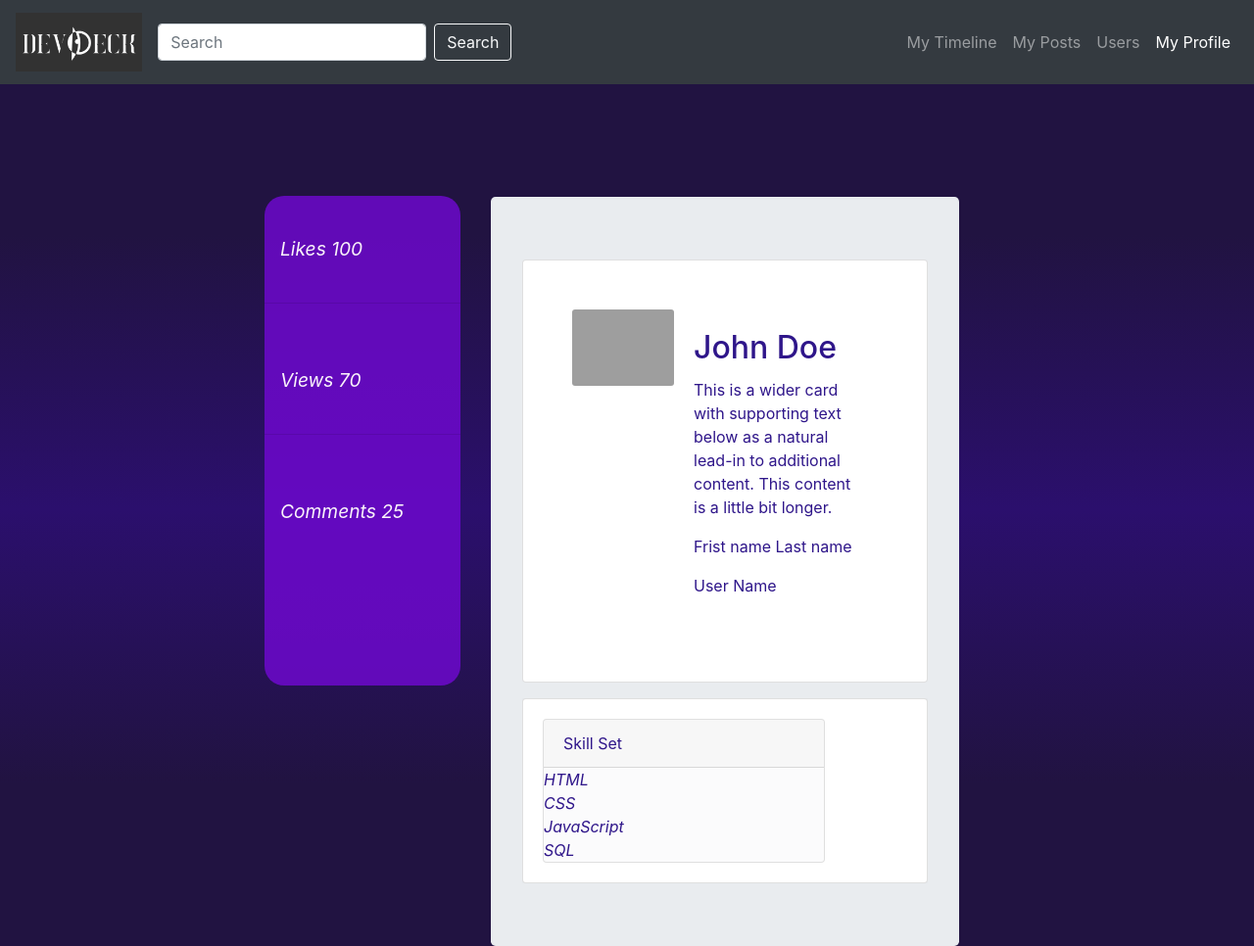
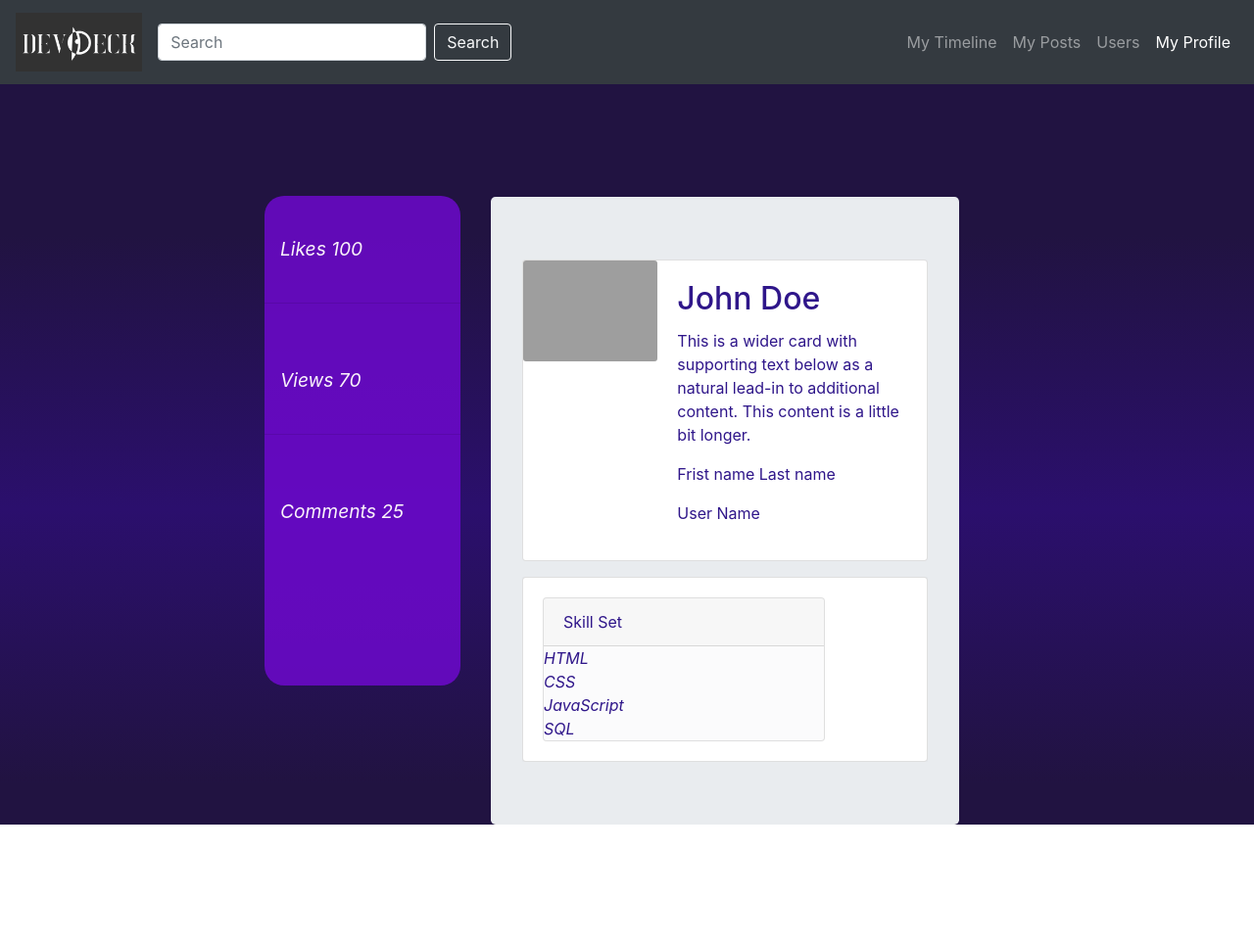
Before and after one commit to DannieDigital/project-2, a website: page public/myprofile.html in a window 1280 px wide. Shown: the whole page at 98% size. After the commit the page ends 842 px from the top, so only its background shows below. Drawn offline with nearby package versions, Linux system fonts and the light colour scheme; grey boxes are pictures that could not be loaded.

Commit message:
Changed padding

```diff
--- a/public/css/cover.css
+++ b/public/css/cover.css
@@ -116,7 +116,7 @@ body {
   padding:200px;
 }
 
-.row{
+.post{
   padding:50px;
 }
 
```
